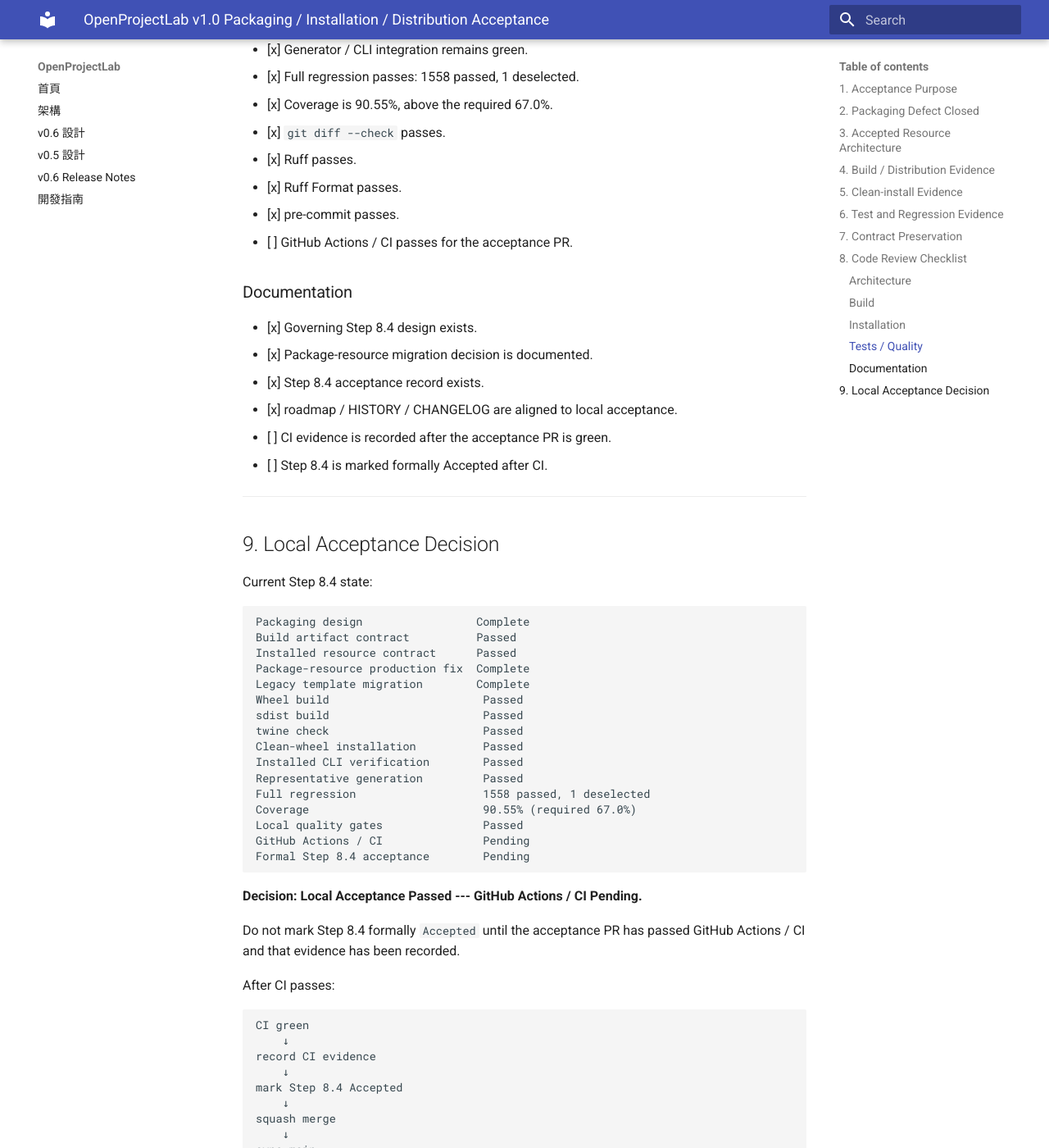
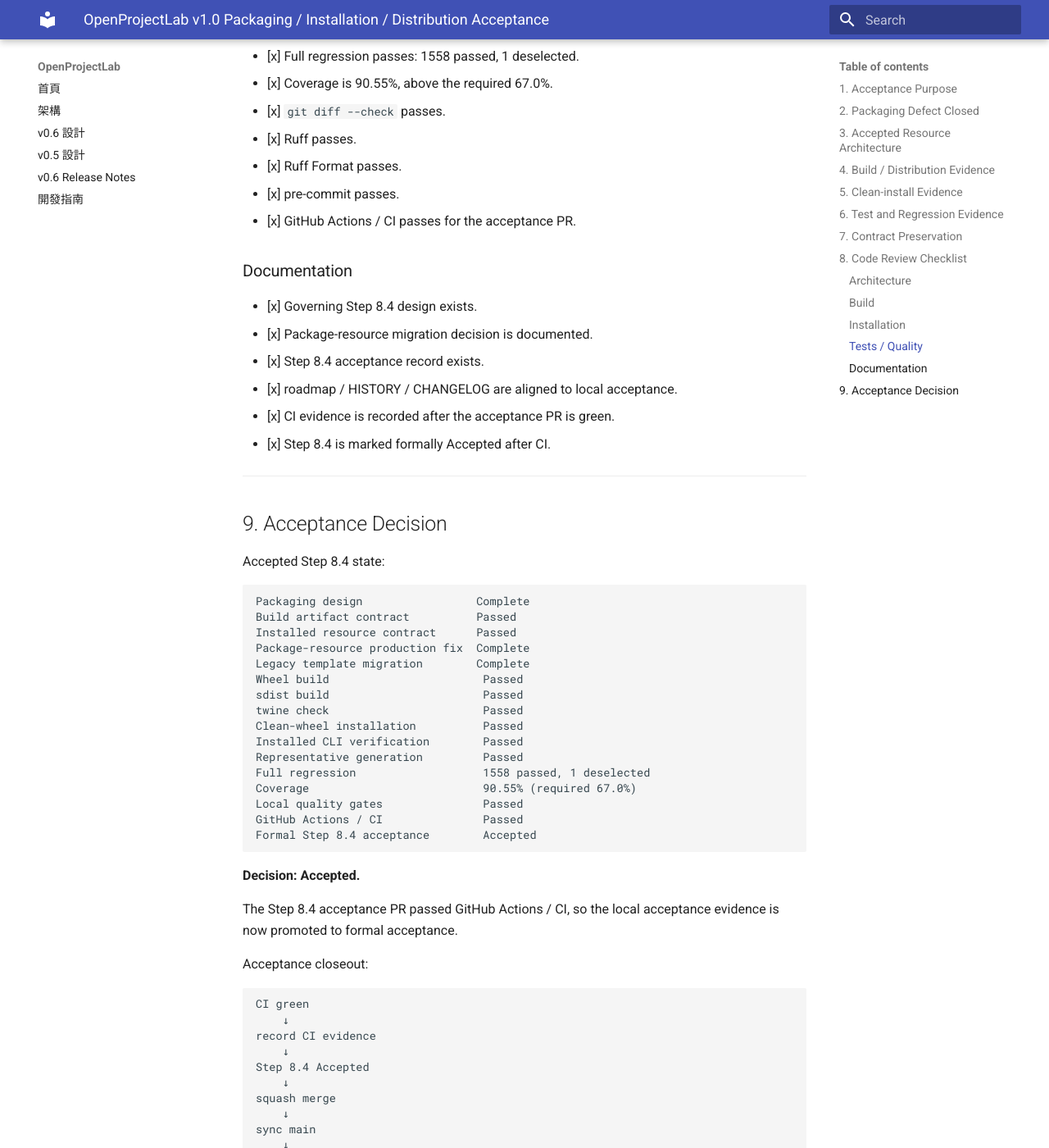
Before and after one commit to khwang1964/OpenProjectLab, an MkDocs documentation site: the page built from docs/releases/v1.0-packaging-installation-acceptance.md, in a window 1280 px wide and 1400 px high, scrolled down 5693 px. Shown: the whole window at 82% size. Built offline with MkDocs 1.6.1 and Material for MkDocs 9.7.7, drawn with Linux system fonts in a browser that asks for light colours; some of the changed text lies outside the part shown.

Commit message:
docs: accept v1.0 packaging and installation

````diff
--- a/docs/releases/v1.0-packaging-installation-acceptance.md
+++ b/docs/releases/v1.0-packaging-installation-acceptance.md
@@ -1,6 +1,6 @@
 # OpenProjectLab v1.0 Packaging / Installation / Distribution Acceptance
 
-> **Status:** Local Acceptance Passed --- GitHub Actions / CI Pending\
+> **Status:** Accepted\
 > **Milestone:** 8 --- v1.0 Stabilization & Release Readiness\
 > **Step:** 8.4 --- Packaging / Installation / Distribution\
 > **Target Release:** OpenProjectLab v1.0.0\
@@ -39,7 +39,8 @@
 run representative installed generation
 ```
 
-Formal Step 8.4 acceptance remains pending GitHub Actions / CI.
+GitHub Actions / CI passed for the Step 8.4 acceptance PR; Step 8.4 is
+formally Accepted.
 
 ------------------------------------------------------------------------
 
@@ -176,7 +177,7 @@
 Ruff Format             Passed
 pre-commit              Passed
 full pytest             Passed
-GitHub Actions / CI     Pending
+GitHub Actions / CI     Passed
 ```
 
 The exact packaging-suite test count should be recorded from the final
@@ -260,7 +261,7 @@
 -   [x] Ruff passes.
 -   [x] Ruff Format passes.
 -   [x] pre-commit passes.
--   [ ] GitHub Actions / CI passes for the acceptance PR.
+-   [x] GitHub Actions / CI passes for the acceptance PR.
 
 ### Documentation
 
@@ -268,14 +269,14 @@
 -   [x] Package-resource migration decision is documented.
 -   [x] Step 8.4 acceptance record exists.
 -   [x] roadmap / HISTORY / CHANGELOG are aligned to local acceptance.
--   [ ] CI evidence is recorded after the acceptance PR is green.
--   [ ] Step 8.4 is marked formally Accepted after CI.
+-   [x] CI evidence is recorded after the acceptance PR is green.
+-   [x] Step 8.4 is marked formally Accepted after CI.
 
 ------------------------------------------------------------------------
 
-## 9. Local Acceptance Decision
+## 9. Acceptance Decision
 
-Current Step 8.4 state:
+Accepted Step 8.4 state:
 
 ``` text
 Packaging design                 Complete
@@ -292,23 +293,23 @@
 Full regression                   1558 passed, 1 deselected
 Coverage                          90.55% (required 67.0%)
 Local quality gates               Passed
-GitHub Actions / CI               Pending
-Formal Step 8.4 acceptance        Pending
+GitHub Actions / CI               Passed
+Formal Step 8.4 acceptance        Accepted
 ```
 
-**Decision: Local Acceptance Passed --- GitHub Actions / CI Pending.**
+**Decision: Accepted.**
 
-Do not mark Step 8.4 formally `Accepted` until the acceptance PR has
-passed GitHub Actions / CI and that evidence has been recorded.
+The Step 8.4 acceptance PR passed GitHub Actions / CI, so the local
+acceptance evidence is now promoted to formal acceptance.
 
-After CI passes:
+Acceptance closeout:
 
 ``` text
 CI green
     ↓
 record CI evidence
     ↓
-mark Step 8.4 Accepted
+Step 8.4 Accepted
     ↓
 squash merge
     ↓
@@ -325,6 +326,6 @@
 
 > Build what we ship. Install what we built. Test what users run.
 
-Step 8.4 local acceptance demonstrates that OpenProjectLab's runtime
-templates are now owned by the installed distribution rather than by the
-source checkout.
+Step 8.4 acceptance demonstrates that OpenProjectLab's runtime templates
+are now owned by the installed distribution rather than by the source
+checkout.
````
Also changed, not shown: CHANGELOG.md (+7 -4 lines), docs/HISTORY.md (+7 -8 lines), docs/roadmap.md (+3 -3 lines).
